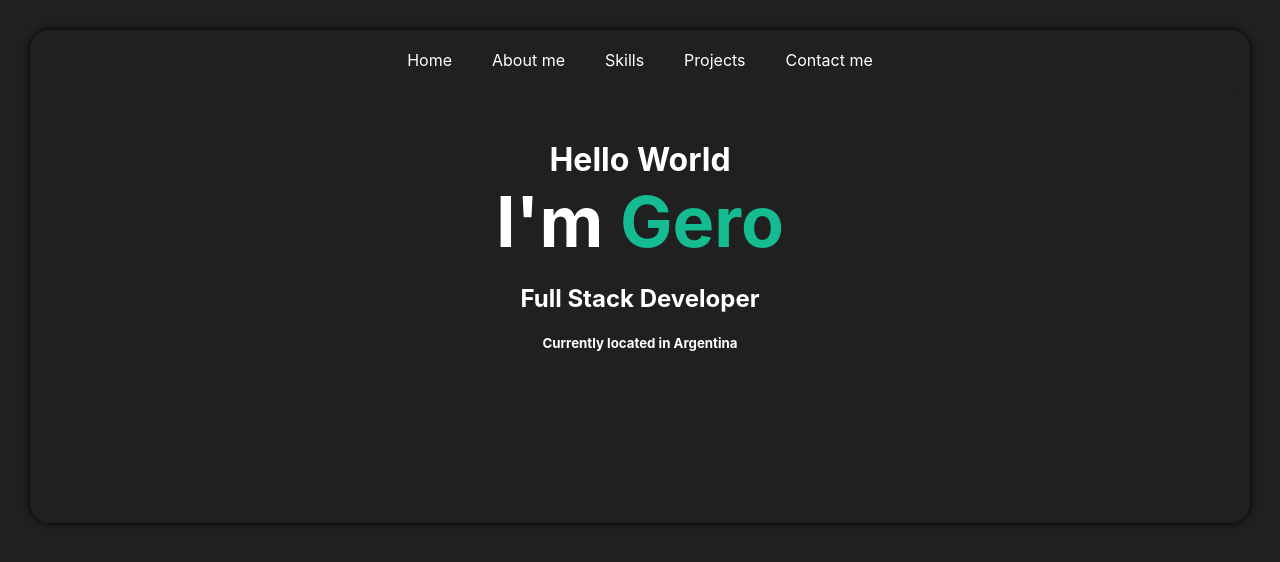
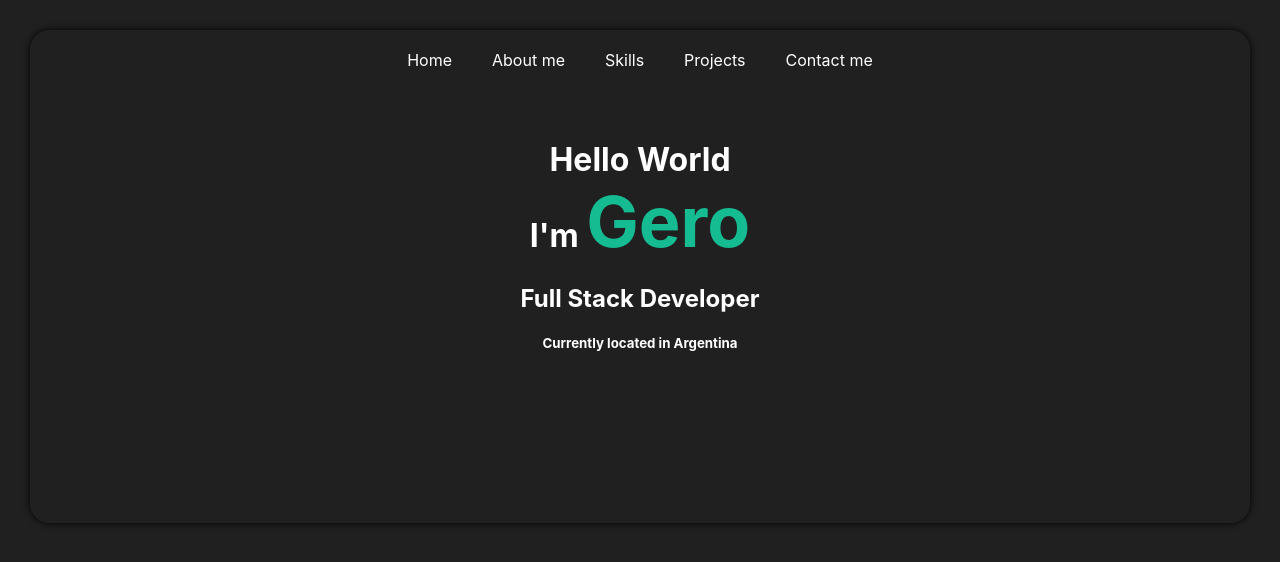
Before and after one commit to gerogarzon/Porfolio, a React (Create React App) app: page / in a window 1280 px wide. Shown: the top 562 px of the page. Built offline with nearby package versions, Linux system fonts and the light colour scheme.

Commit message:
change a letter size

```diff
--- a/src/components/Main/Main.jsx
+++ b/src/components/Main/Main.jsx
@@ -8,7 +8,7 @@ const Main = () => {
       <Header />
       <div className="body-main-container">
         <h1  style={{ margin: "0px"}}>Hello World </h1>
-        <h1 style={{ fontSize: "70px", margin: "0px"}}>
+        <h1 style={{  margin: "0px"}}>
         I'm <b style={{ fontSize: "70px", margin: "0px", color: "#15bb91" }}>Gero</b>
         </h1>
         <h2>Full Stack Developer</h2>
```
